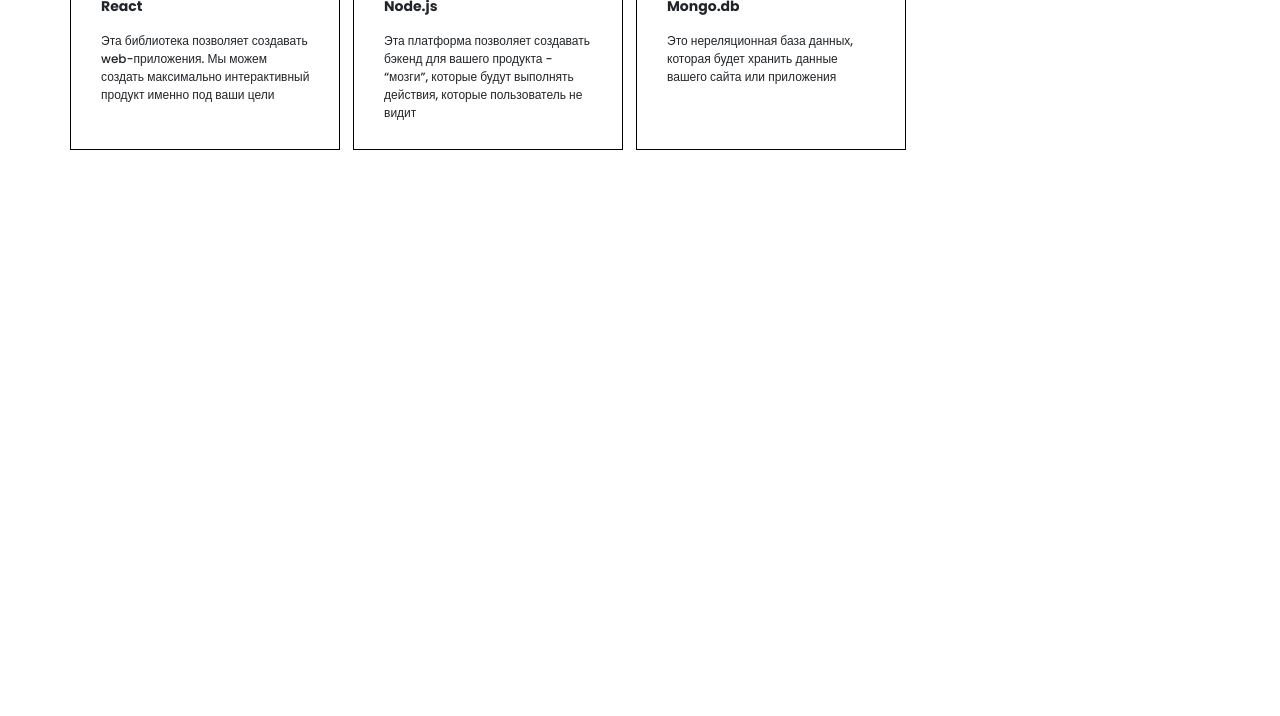
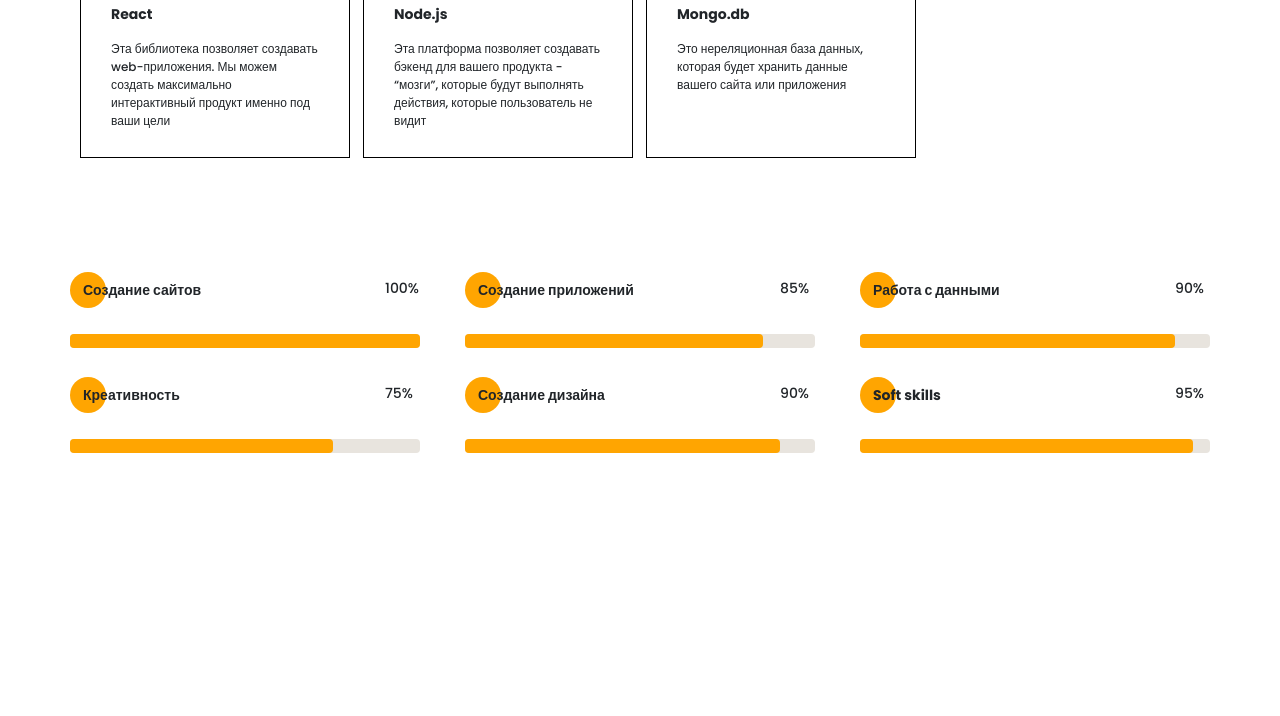
Before and after one commit to Doniyor2555/Portfolio-Web-Project, a website: page src/index.html in a window 1280 px wide. Shown: the part 2915-3631 px from the top of the page. After the commit the page ends 3368 px from the top, so only its background shows below. Drawn offline with Linux system fonts and the light colour scheme.

Commit message:
Portfolio-Web-Project

```diff
--- a/src/index.html
+++ b/src/index.html
@@ -281,73 +281,105 @@
     </section>
 
 
-    <section class="myskills">
+    <section class="skills">
         <div class="container">
-            <div class="title title_fz16 myskills__title">Навыки</div>
-            <div class="title title__fz36 myskills__subtitle">Что я использую в работе</div>
+            <h2 class="title title_fz16 skills__title">Навыки</h2>
+            <div class="title title_fz36 skills__subtitle">Что я использую в работе</div>
             <div class="divider"></div>
-            <div class="myskills__wrapper">
-              <div class="myskills__item">
-               <div class="myskills__item-img">
-                 <img src="icons/skills/html5.svg" alt="html5" class="myskills__item-img">
+
+            <div class="skills__items">
+                <div class="skills__item">
+                    <div class="skills__item-img">
+                        <img src="icons/skills/html5.svg" alt="html5">
                     </div>
-                <span class="myskills__item-subtitle">HTML5</span>
-                <div class="myskills__item-text">
-                    Именно он создает каркас вашего сайта или приложения, а пятая версия позволит мне создавать более SEO-оптимизированную структуру вашего продукта
+                    <h3 class="title title_fz14">HTML5</h3>
+                    <p>Именно он создает каркас вашего сайта или приложения, а пятая версия позволит мне создавать более SEO-оптимизированную структуру вашего продукта</p>
+                </div>
+                <div class="skills__item">
+                    <div class="skills__item-img">
+                        <img src="icons/skills/css3.svg" alt="css3">
+                    </div>
+                    <h3 class="title title_fz14">CSS3</h3>
+                    <p>Этот язык стилей позволяет мне создавать абсолютно любой внешний вид вашего сайта или приложения. Все ограничивается только вашей фантазией!</p>
+                </div>
+                <div class="skills__item">
+                    <div class="skills__item-img">
+                        <img src="icons/skills/js.svg" alt="java script">
+                    </div>
+                    <h3 class="title title_fz14">Java Script</h3>
+                    <p>Этот язык программирования позволяет оживить все что угодно: слайдеры, окна, подсказки, вкладки, получение данных от сервера и многое другое</p>
+                </div>
+                <div class="skills__item">
+                    <div class="skills__item-img">
+                        <img src="icons/skills/jquery.svg" alt="Jquery">
+                    </div>
+                    <h3 class="title title_fz14">Jquery</h3>
+                    <p>Библиотека Jquery позволит ускорить разработку. Без необходимости интегрировать в проект мы её не будем, но навык работы с ней присутствует</p>
+                </div>
+                <div class="skills__item">
+                    <div class="skills__item-img">
+                        <img src="icons/skills/react.svg" alt="React">
+                    </div>
+                    <h3 class="title title_fz14">React</h3>
+                    <p>Эта библиотека позволяет создавать web-приложения. Мы можем создать максимально интерактивный продукт именно под ваши цели</p>
+                </div>
+                <div class="skills__item">
+                    <div class="skills__item-img">
+                        <img src="icons/skills/node.js.svg" alt="Node.js">
+                    </div>
+                    <h3 class="title title_fz14">Node.js</h3>
+                    <p>Эта платформа позволяет создавать бэкенд для вашего продукта - “мозги”, которые будут выполнять действия, которые пользователь не видит</p>
+                </div>
+                <div class="skills__item">
+                    <div class="skills__item-img">
+                        <img src="icons/skills/mongo.db.svg" alt="Mongo.db">
+                    </div>
+                    <h3 class="title title_fz14">Mongo.db</h3>
+                    <p>Это нереляционная база данных, которая будет хранить данные вашего сайта или приложения</p>
                 </div>
             </div>
-              <div class="myskills__item">
-                <div class="myskills__item-img">
-                  <img src="icons/skills/css3.svg" alt="html5" class="myskills__item-img">
-                </div>
-                 <span class="myskills__item-subtitle">CSS3</span>
-                 <div class="myskills__item-text">
-                    Этот язык стилей позволяет мне создавать абсолютно любой внешний вид вашего сайта или приложения. Все ограничивается только вашей фантазией!
+
+            <div class="skills__ratings">
+                <div class="skills__ratings-item">
+                    <div class="title title_fz14 skills__ratings-title">Создание сайтов</div>
+                    <div class="skills__ratings-counter">100%</div>
+                    <div class="skills__ratings-line">
+                        <span style="width: 100%"></span>
                     </div>
                 </div>
-               <div class="myskills__item">
-                <div class="myskills__item-img">
-                  <img src="icons/skills/js.svg" alt="html5" class="myskills__item-img">
-                </div>
-                 <span class="myskills__item-subtitle">Java Script</span>
-                 <div class="myskills__item-text">
-                    Этот язык программирования позволяет управлять на сайте любыми элементами: слайдеры, окна, подсказки, вкладки, получение данных от сервера и многое другое.
+                <div class="skills__ratings-item">
+                    <div class="title title_fz14 skills__ratings-title">Создание приложений</div>
+                    <div class="skills__ratings-counter">85%</div>
+                    <div class="skills__ratings-line">
+                        <span style="width: 85%"></span>
                     </div>
                 </div>
-               <div class="myskills__item">
-                <div class="myskills__item-img">
-                  <img src="icons/skills/jquery.svg" alt="html5" class="myskills__item-img jquery__img">
-                </div>
-                 <span class="myskills__item-subtitle">Jquery</span>
-                 <div class="myskills__item-text">
-                    Библиотека Jquery позволит ускорить разработку. Без необходимости интегрировать в проект мы её не будем, но навык работы с ней присутствует
+                <div class="skills__ratings-item">
+                    <div class="title title_fz14 skills__ratings-title">Работа с данными</div>
+                    <div class="skills__ratings-counter">90%</div>
+                    <div class="skills__ratings-line">
+                        <span style="width: 90%"></span>
                     </div>
                 </div>
-               <div class="myskills__item">
-                <div class="myskills__item-img">
-                  <img src="icons/skills/react.svg" alt="html5" class="myskills__item-img">
-                </div>
-                 <span class="myskills__item-subtitle">React</span>
-                 <div class="myskills__item-text">
-                    Эта библиотека позволяет создавать web-приложения. Мы можем создать максимально интерактивный продукт именно под ваши цели
+                <div class="skills__ratings-item">
+                    <div class="title title_fz14 skills__ratings-title">Креативность</div>
+                    <div class="skills__ratings-counter">75%</div>
+                    <div class="skills__ratings-line">
+                        <span style="width: 75%"></span>
                     </div>
                 </div>
-               <div class="myskills__item">
-                <div class="myskills__item-img">
-                  <img src="icons/skills/node.js.svg" alt="html5" class="myskills__item-img">
-                </div>
-                 <span class="myskills__item-subtitle">Node.js</span>
-                 <div class="myskills__item-text">
-                    Эта платформа позволяет создавать бэкенд для вашего продукта - “мозги”, которые будут выполнять действия, которые пользователь не видит
+                <div class="skills__ratings-item">
+                    <div class="title title_fz14 skills__ratings-title">Создание дизайна</div>
+                    <div class="skills__ratings-counter">90%</div>
+                    <div class="skills__ratings-line">
+                        <span style="width: 90%"></span>
                     </div>
                 </div>
-               <div class="myskills__item">
-                <div class="myskills__item-img">
-                  <img src="icons/skills/mongo.db.svg" alt="html5" class="myskills__item-img mongoDb__img">
-                </div>
-                 <span class="myskills__item-subtitle">Mongo.db</span>
-                 <div class="myskills__item-text">
-                    Это нереляционная база данных, которая будет хранить данные вашего сайта или приложения
+                <div class="skills__ratings-item">
+                    <div class="title title_fz14 skills__ratings-title">Soft skills</div>
+                    <div class="skills__ratings-counter">95%</div>
+                    <div class="skills__ratings-line">
+                        <span style="width: 95%"></span>
                     </div>
                 </div>
             </div>
--- a/src/sass/blocks/_myskills.scss
+++ b/src/sass/blocks/_myskills.scss
@@ -1,11 +1,11 @@
-.myskills {
-  padding: 120px 0 0 0;
+.skills {
+  padding-top: 120px;
   &__title {
       position: relative;
       text-align: center;
       @include before_circle;
       &:before {
-      position: absolute;
+          top: -6px;
           left: 50%;
           transform: translateX(-50%);
       }
@@ -13,42 +13,66 @@
   &__subtitle {
       text-align: center;
   }
-  &__wrapper {
+  &__items {
+      margin-top: 60px;
+      padding: 0 10px;
       display: grid;
-    grid-template: repeat(4, 270px) / repeat(4, 270px);
+      grid-template: repeat(2, minmax(270px, auto)) / repeat(4, 270px);
       grid-auto-rows: minmax(270px, auto);
-    grid-auto-columns: minmax(270px, auto);
-    margin-top: 60px;
-    column-gap: 13px;
-    row-gap: 13px;
+      gap: 13px;
   }
   &__item {
-    width: 270px;
-    min-height: 270px;
-    border: 1px solid #000;
+      border: 1px solid black;
+      padding: 30px 30px 25px 30px;
+      &-img {
           display: flex;
-    flex-direction: column;
-    padding: 30px 0 0 30px;
-      img {
-        max-width: 100%;
-        height: 65px;
+          align-items: center;
+          min-height: 65px;
       }
-    &-subtitle {
-      font-weight: 700;
+      h3 {
+          margin-top: 20px;
+          margin-bottom: 0;
+      }
+      p {
+          margin-top: 15px;
+          margin-bottom: 0;
+          font-size: 12px;
+          line-height: 18px;
+      }
+  }
+  &__ratings {
+      margin-top: 120px;
+      display: grid;
+      grid-template: repeat(2, minmax(70px, auto)) / repeat(3, 350px);
+      column-gap: 45px;
+      row-gap: 35px;
+      &-item {
+          display: grid;
+          grid-template: minmax(21px, auto) 14px / 200px 35px;
+          justify-content: space-between;
+          align-content: space-between;
+      }
+      &-title {
+          position: relative;
+          padding: 2px 0 0 13px;
+          @include before_circle;
+      }
+      &-counter {
           font-size: 14px;
           line-height: 21px;
-      margin-top: 20px;
       }
-    &-text {
-      width: 211px;
-      margin-top: 15px;
-      font-size: 12px;
-    }
-    .jquery__img {
-      width: 161px;
-    }
-    .mongoDb__img {
-      width: 159px;
+      &-line {
+          width: 350px;
+          height: 14px;
+          background-color: #E8E4DE;
+          border-radius: 4px;
+          grid-column: 1 / 3;
+          span {
+              display: block;
+              height: 100%;
+              background-color: $main-color;
+              border-radius: 4px;
           }
       }
   }
+}
```
Also changed, not shown: src/css/style.min.css. Lines whose indentation alone changed are shown as unchanged.
